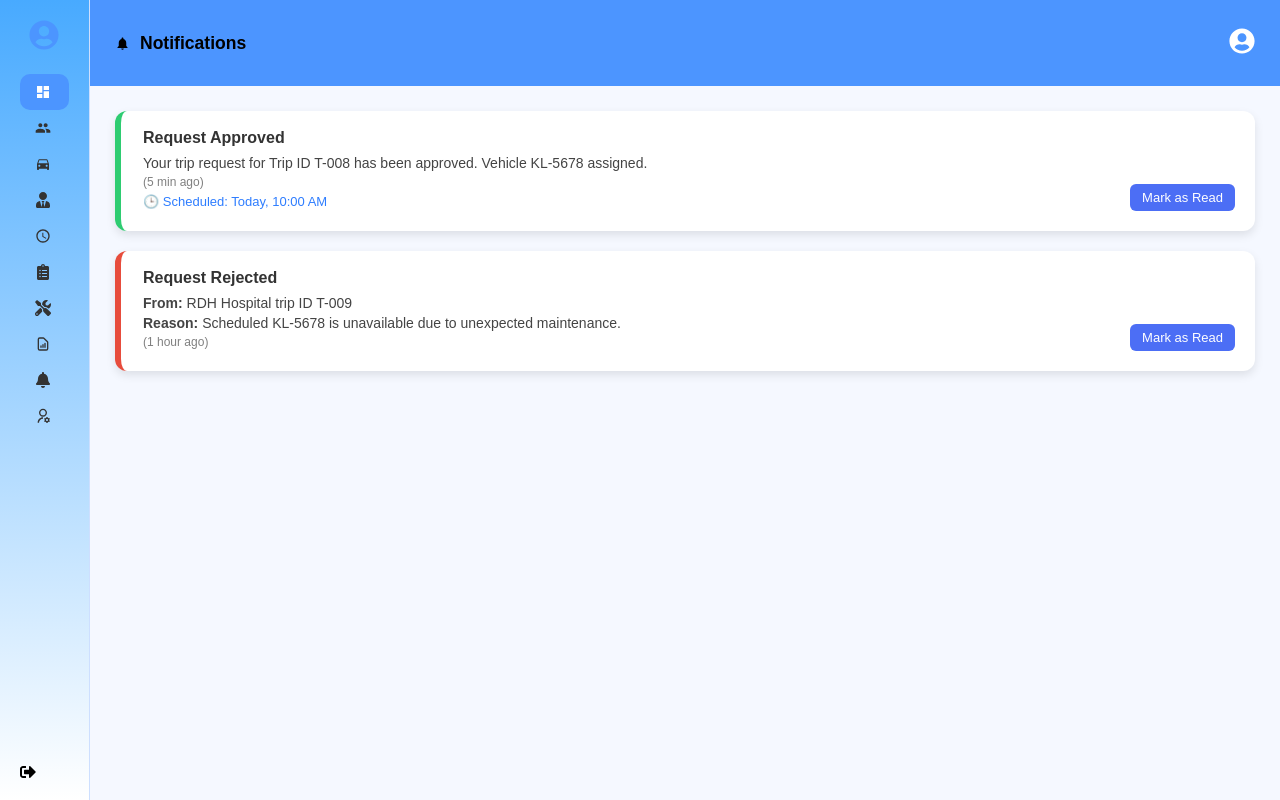
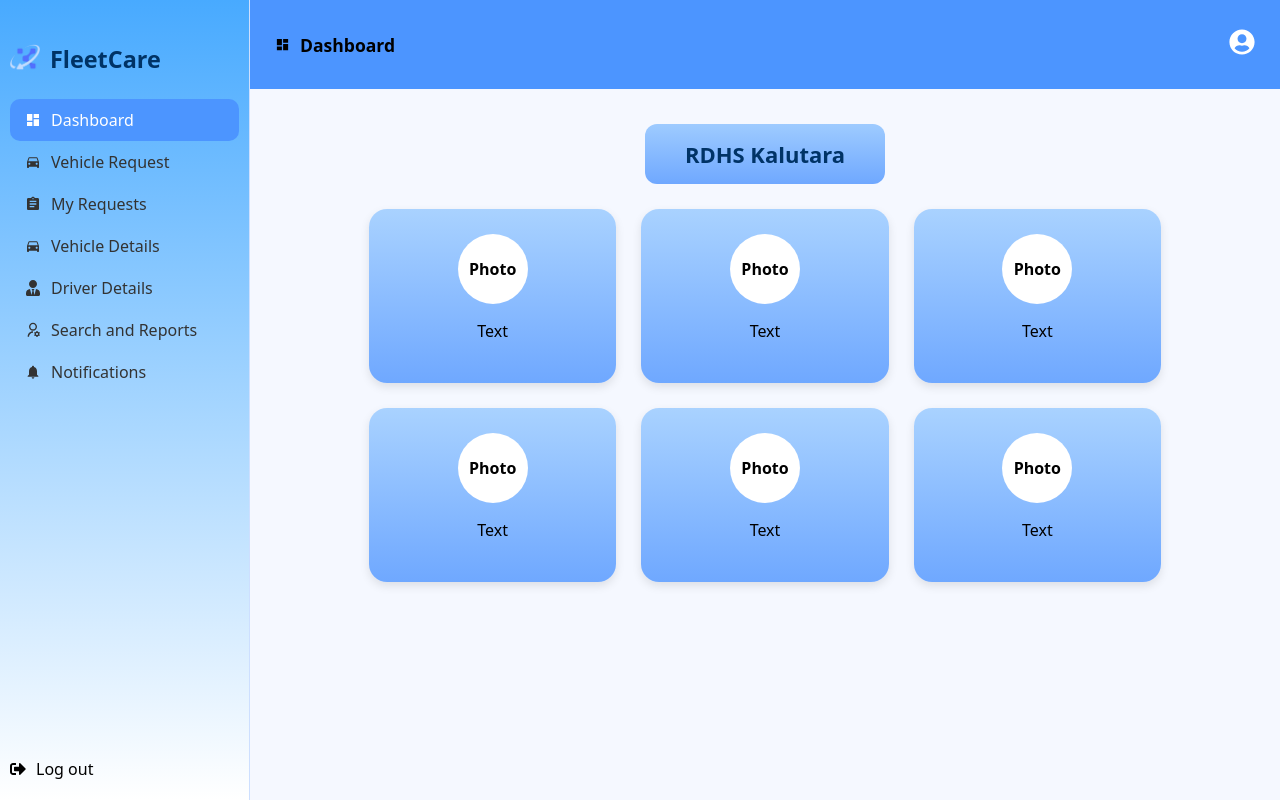
Before and after one commit to PBPerera/FleetCare, a React (Vite) app in the folder frontend/: page /StaffDashboard in a window 1280 px wide. Built offline with nearby package versions, Linux system fonts and the light colour scheme.

Commit message:
Routes added (Notification pages and dashboards)

```diff
--- a/frontend/package.json
+++ b/frontend/package.json
@@ -13,7 +13,8 @@
     "axios": "^1.12.2",
     "react": "^19.1.1",
     "react-dom": "^19.1.1",
-    "react-router-dom": "^7.9.4"
+    "react-icons": "^5.5.0",
+    "react-router-dom": "^7.9.5"
   },
   "devDependencies": {
     "@eslint/js": "^9.36.0",
--- a/frontend/src/App.jsx
+++ b/frontend/src/App.jsx
@@ -1,9 +1,31 @@
+// src/App.jsx
 import React from "react";
+import { Routes, Route, Navigate } from "react-router-dom";
 import ForgotPasswordFlow from "./pages/ForgotPasswordFlow";
-import "./App.css";
+import AdminDashboard from "./pages/AdminDashboard";
+import StaffDashboard from "./pages/StaffDashboard";
+import NotificationM from "./pages/NotificationM";
+import NotificationCenter from "./pages/NotificationCenter";
+import NotificationStaff from "./pages/NotificationStaff";
+
+import Home from "./pages/Home";
 
 function App() {
-  return <ForgotPasswordFlow />;
+  return (
+    <Routes>
+      <Route path="/" element={<Home />} />
+
+      <Route path="/forgot-password" element={<ForgotPasswordFlow />} />
+      <Route path="/FleetcareDashboard1" element={<AdminDashboard />} />
+      <Route path="/StaffDashboard" element={<StaffDashboard />} />
+      <Route path="/NotificationManagement" element={<NotificationM />} />
+      <Route path="/NotificationCenter" element={<NotificationCenter />} />
+      <Route path="/NotificationStaff" element={<NotificationStaff />} />
+
+      {/* optional 404 fallback */}
+      <Route path="*" element={<div>Page not found</div>} />
+    </Routes>
+  );
 }
 
 export default App;
--- a/frontend/src/pages/AdminDashboard.css
+++ b/frontend/src/pages/AdminDashboard.css
@@ -31,7 +31,7 @@
 }
 
 
-.sidebar {
+.sidebar1 {
   width: 250px;
   background: linear-gradient(#48aaff, #ffffff);
   display: flex;
@@ -44,7 +44,7 @@
   height: 100vh;
 }
 
-.logo-section {
+.logo-section1 {
   display: flex;
   align-items: center;
   gap: 10px;
@@ -53,21 +53,21 @@
   color: #003366;
 }
 
-.logo-icon {
+.logo-icon1 {
   color: #4c95ff;
   font-size: 30px;
   width: 30px;
   height: 30px;
 }
 
-.menu {
+.menu1 {
   list-style: none;
   padding: 0;
   margin-top: 0px;
   flex: 1;
 }
 
-.menu li {
+.menu1 li {
   display: flex;
   align-items: center;
   gap: 10px;
@@ -79,13 +79,13 @@
   font-weight: 500;
 }
 
-.menu li:hover,
-.menu li.active {
+.menu1 li:hover,
+.menu1 li.active {
   background: #4c95ff;
   color: white;
 }
 
-.logout {
+.logout1 {
   display: flex;
   align-items: center;
   gap: 10px;
--- a/frontend/src/pages/AdminDashboard.jsx
+++ b/frontend/src/pages/AdminDashboard.jsx
@@ -1,5 +1,5 @@
 import React, { useState } from "react";
-import "./AdminDashboard.css";
+//import "./pages/AdminDashboard.css";
 
 import { FaUserCircle, FaSignOutAlt, FaPhoneAlt } from "react-icons/fa";
 import { MdDashboard, MdPeople, MdDirectionsCar, MdSchedule, MdInfoOutline } from "react-icons/md";
@@ -7,7 +7,7 @@
 import { HiOutlineDocumentReport } from "react-icons/hi";
 import { RiUserSettingsLine } from "react-icons/ri";
 
-export default function FleetCareDashboard() {
+export default function FleetCareDashboard1() {
   const [isMenuOpen, setIsMenuOpen] = useState(false);
 
   const handleUserClick = () => {
@@ -20,12 +20,12 @@
       <div className={`app-container ${isMenuOpen ? "blurred" : ""}`}>
 
         {/* Sidebar */}
-        <aside className="sidebar">
-          <div className="logo-section">
-            <FaUserCircle className="logo-icon" />
+        <aside className="sidebar1">
+          <div className="logo-section1">
+            <FaUserCircle className="logo-icon1" />
             <h3>FleetCare</h3>
           </div>
-          <ul className="menu">
+          <ul className="menu1">
             <li className="active"><MdDashboard /> Dashboard</li>
             <li><MdPeople /> User Management</li>
             <li><MdDirectionsCar /> Vehicle Management</li>
@@ -34,7 +34,10 @@
             <li><FaClipboardList /> Trip Allocation</li>
             <li><FaTools /> Maintainance Management</li>
             <li><HiOutlineDocumentReport /> Reporting And Analytics</li>
-            <li><FaBell /> Notification Management</li>
+            <li onClick={() => navigate("/notifications")} style={{ cursor: "pointer" }}>
+              <FaBell /> Notification Management
+            </li>
+
             <li><RiUserSettingsLine /> Audit log</li>
           </ul>
           <div className="logout">
@@ -68,7 +71,7 @@
         </main>
       </div>
 
-      {/* User Menu (visible even when blurred) */}
+
       {isMenuOpen && (
         <div className="user-menu">
           <div className="menu-item"><FaUserCircle /> View Profile</div>
--- a/frontend/src/pages/NotificationCenter.css
+++ b/frontend/src/pages/NotificationCenter.css
@@ -183,7 +183,7 @@
   width: 90%;
 }
 
-/* Popup */
+
 .popup-overlay {
   position: fixed;
   top: 0;
@@ -221,7 +221,7 @@
   cursor: pointer;
 }
 
-/* User menu */
+
 .user-menu {
   position: absolute;
   top: 60px;
--- a/frontend/src/pages/NotificationCenter.jsx
+++ b/frontend/src/pages/NotificationCenter.jsx
@@ -1,5 +1,5 @@
 import React, { useState } from "react";
-import "./NotificationCenter.css";
+//import "./NotificationCenter.css";
 import {
   FaUserCircle, FaSignOutAlt, FaPhoneAlt, FaUserTie, FaBell, FaTools, FaClipboardList
 } from "react-icons/fa";
@@ -9,7 +9,7 @@
 import { HiOutlineDocumentReport } from "react-icons/hi";
 import { RiUserSettingsLine } from "react-icons/ri";
 
-export default function NotificationC() {
+export default function NotificationCenter() {
   const [isMenuOpen, setIsMenuOpen] = useState(false);
   const [showPopup, setShowPopup] = useState(false);
   const [popupMessage, setPopupMessage] = useState("");
--- a/frontend/src/pages/NotificationStaff.jsx
+++ b/frontend/src/pages/NotificationStaff.jsx
@@ -1,5 +1,5 @@
 import React, { useState } from "react";
-import "./NotificationStaff.css";
+//import "./NotificationStaff.css";
 import {
   FaUserCircle,
   FaSignOutAlt,
@@ -20,7 +20,7 @@
 import { HiOutlineDocumentReport } from "react-icons/hi";
 import { RiUserSettingsLine } from "react-icons/ri";
 
-export default function FleetCareDashboard() {
+export default function NotificationStaff() {
   const [isMenuOpen, setIsMenuOpen] = useState(false);
   const [notifications, setNotifications] = useState([
     {
--- a/frontend/src/pages/StaffDashboard.jsx
+++ b/frontend/src/pages/StaffDashboard.jsx
@@ -19,16 +19,16 @@
     <div className="app-wrapper">
       <div className={`app-container ${isMenuOpen ? "blurred" : ""}`}>
         {/* Sidebar */}
-        <aside className="sidebar">
-          <div className="logo-section">
+        <aside className="sidebar1">
+          <div className="logo-section1">
            <img
           src={Logo}
           alt="logo"
-          className="logo-icon"
+          className="logo-icon1"
         />
             <h3>FleetCare</h3>
           </div>
-          <ul className="menu">
+          <ul className="menu1">
             <li className="active"><MdDashboard /> Dashboard</li>
             <li><MdDirectionsCar /> Vehicle Request</li>
             <li><MdAssignment /> My Requests</li>
```
Also changed, not shown: frontend/src/main.jsx (+11 -8 lines), frontend/src/pages/NotificationM.jsx (+7 -7 lines), 1 other file (tests, documents, lock files or other folders).
